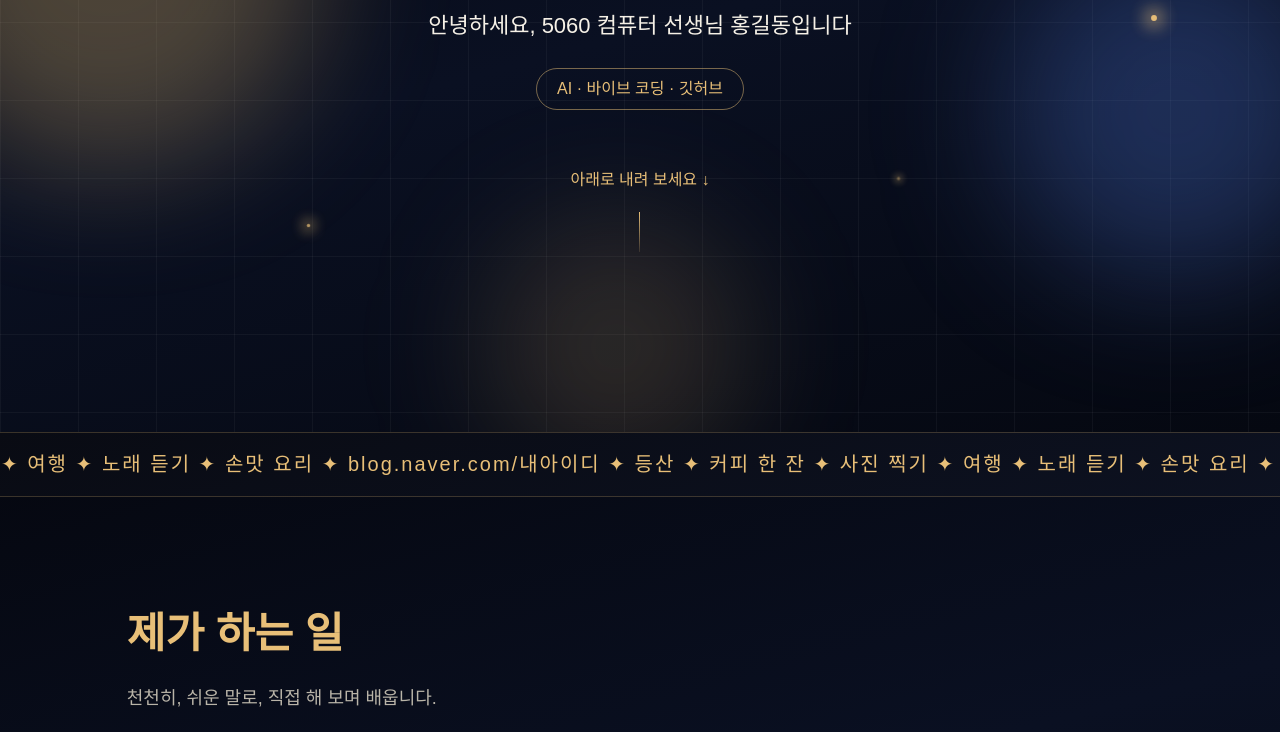
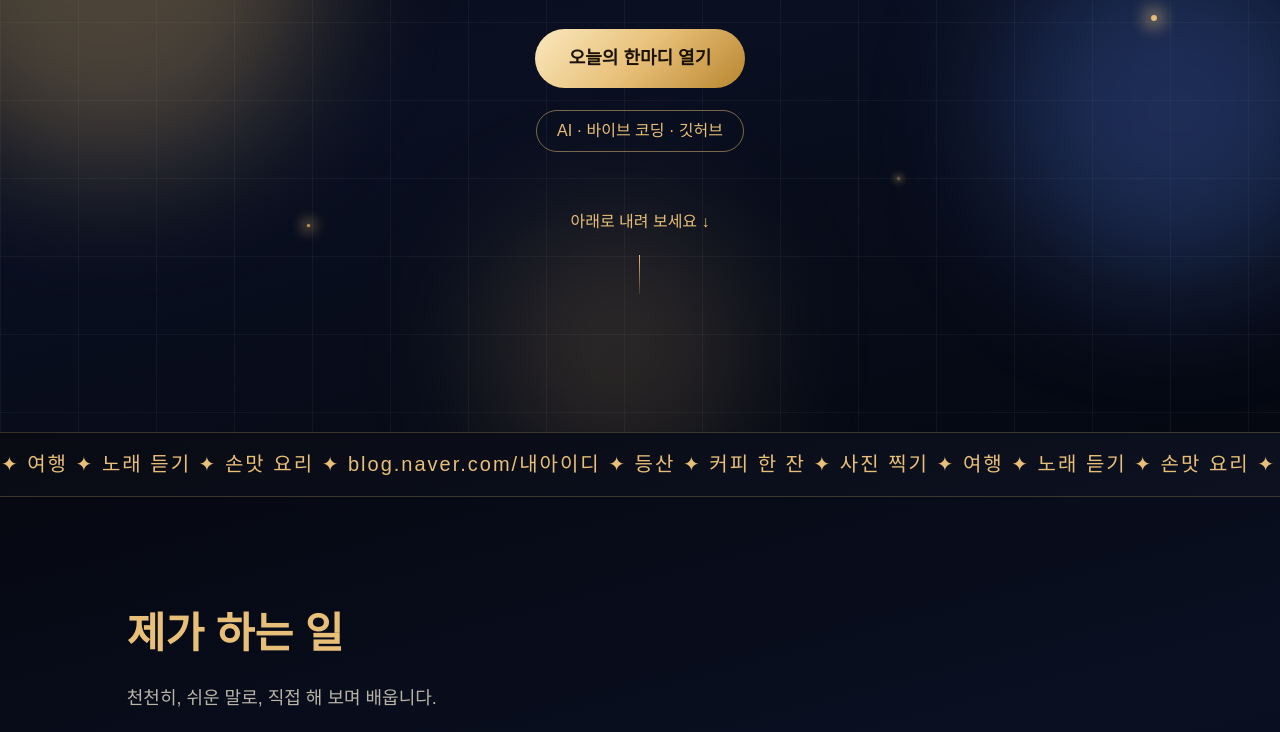
Before and after one commit to cheon-bosik/myintro2, a plain HTML site: page index.html in a window 1280 px wide. Shown: the part 368-1100 px from the top of the page. Drawn offline with Linux system fonts and the light colour scheme.

Commit message:
index.html 수정본 업로드

```diff
--- a/index.html
+++ b/index.html
@@ -151,6 +151,8 @@ footer b{color:var(--gold);font-size:20px}
  .close{right:0}
 }
 @media(prefers-reduced-motion:reduce){*{animation-duration:0s!important}}
+
+.today-btn{display:inline-block;margin-top:26px;padding:14px 34px;font-size:18px;font-weight:700;color:#1a1204;background:linear-gradient(135deg,#f9e8bd,#e8bf78 50%,#b8862f);border-radius:999px}
 </style>
 </head>
 <body>
@@ -176,6 +178,7 @@ footer b{color:var(--gold);font-size:20px}
   <div class="title-wrap"><div class="rays"></div><h1 class="myname">홍길동</h1></div>
   <!-- 여기만 고치면 됩니다: 한 줄 인사 -->
   <p class="greet" id="greet">안녕하세요, 5060 컴퓨터 선생님 홍길동입니다</p>
+  <a class="today-btn" href="today.html" target="_blank" rel="noopener">오늘의 한마디 열기</a>
   <span class="tag">AI · 바이브 코딩 · 깃허브</span>
   <div class="scroll-hint">아래로 내려 보세요 ↓<i></i></div>
 </div>
```
